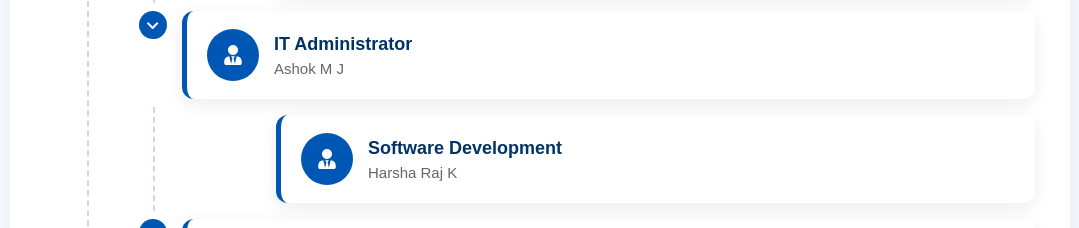
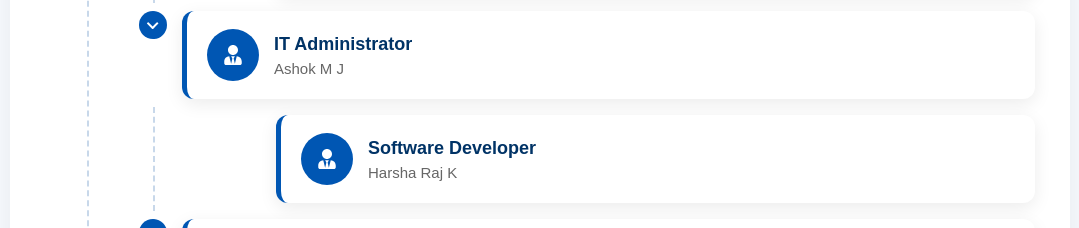
Before and after one commit to harsharajk/gpti-website, a React (Vite) app: page /organization-chart in a window 1280 px wide. Shown: the part 1920-2148 px from the top of the page, without its empty margins (100-1179 px from the left). Built offline with nearby package versions, Linux system fonts and the light colour scheme.

Commit message:
Updated organization chart

```diff
--- a/src/data/organizationChartData.js
+++ b/src/data/organizationChartData.js
@@ -175,7 +175,7 @@ const organizationChartData = {
 
         children: [
           {
-            title: "Software Development",
+            title: "Software Developer",
             name: "Harsha Raj K",
           },
         ],
```
